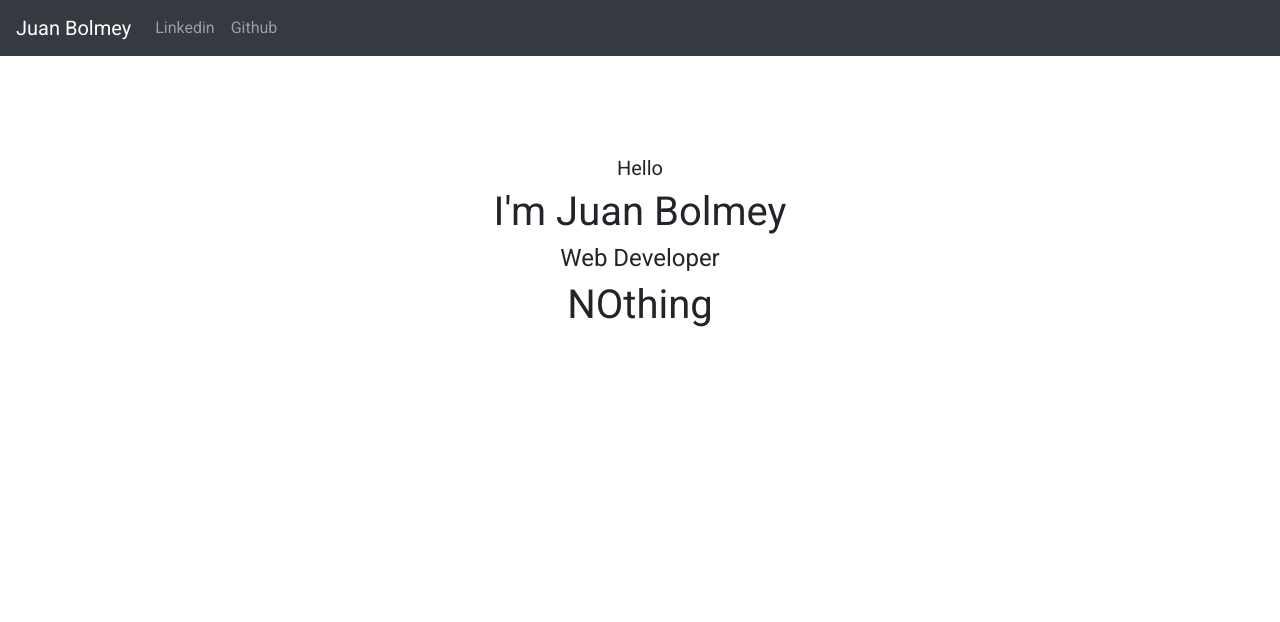
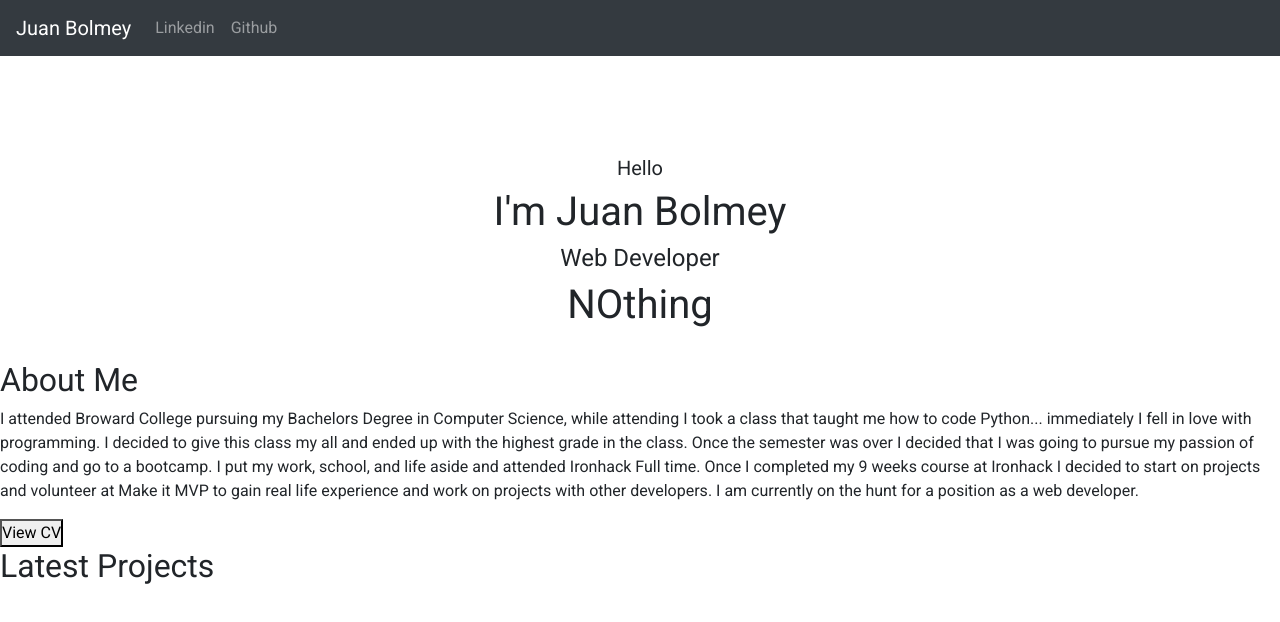
Before and after one commit to Bolmey/Portfolio, a React (Create React App) app: page / in a window 1280 px wide. Shown: the top 622 px of the page. Built offline with nearby package versions, Linux system fonts and the light colour scheme.

Commit message:
latest projects

```diff
--- a/src/App.js
+++ b/src/App.js
@@ -42,9 +42,39 @@ function App() {
 
       {/* ---------ABOUT ME--------- */}
       <section className="aboutMe">
-
+        <img></img>
+        <div className="text-box">
+          <h2>About Me</h2>
+          <div className="accent"></div>
+          <p>
+            I attended Broward College pursuing
+            my Bachelors Degree in Computer Science,
+            while attending I took a class that taught
+            me how to code Python... immediately I fell
+            in love with programming. I decided to give
+            this class my all and ended up with the
+            highest grade in the class. Once the semester
+            was over I decided that I was going to pursue
+            my passion of coding and go to a bootcamp.
+            I put my work, school, and life aside and
+            attended Ironhack Full time. Once I completed
+            my 9 weeks course at Ironhack I decided to
+            start on projects and volunteer at Make it
+            MVP to gain real life experience and work
+            on projects with other developers. I am
+            currently on the hunt for a position as a
+            web developer.
+          </p>
+          <button>View CV</button>
+        </div>
       </section>
       {/* ---------ABOUT ME END--------- */}
+
+      {/* ---------PROJECTS--------- */}
+      <h2>Latest Projects</h2>
+
+
+      {/* ---------PROJECTS END--------- */}
 
     </div>
   );
```
